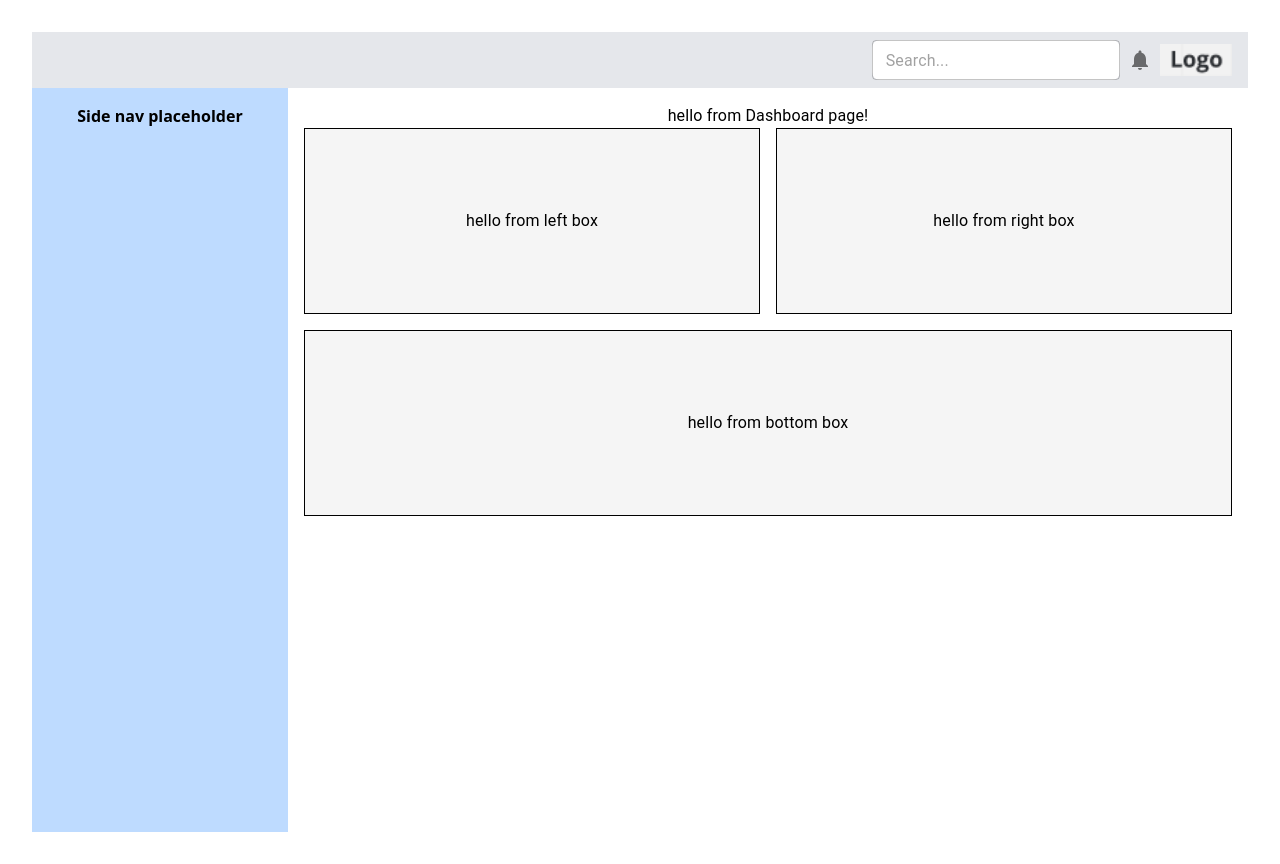
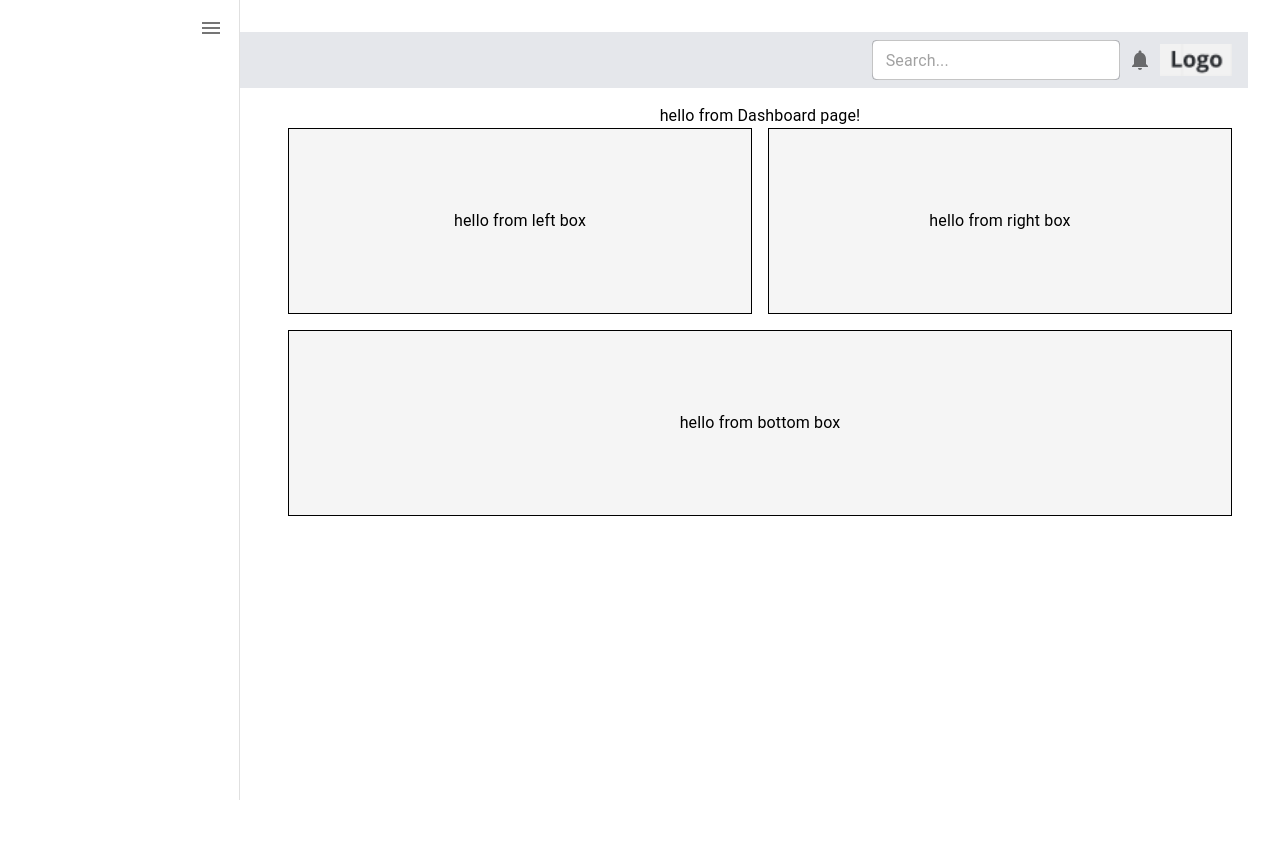
Before and after one commit to luisarevalo21/feb-2025-DSD-cohort, a React (Vite) app in the folder front-end/: page / in a window 1280 px wide. Built offline with nearby package versions, Linux system fonts and the light colour scheme.

Commit message:
forgot to cd to root directory before last commit

```diff
--- a/front-end/src/pages/RootLayout.jsx
+++ b/front-end/src/pages/RootLayout.jsx
@@ -2,6 +2,7 @@ import React from "react";
 
 import Navbar from "../components/Navbar";
 import MainHeader from "../components/MainHeader";
+import SideNavigation from "../components/SideNavigation";
 import { Outlet } from "react-router";
 
 const RootLayout = () => {
@@ -15,10 +16,11 @@ const RootLayout = () => {
 
       {/* Main layout area  */}
       <div className="flex flex-1">
+        <SideNavigation />
         {/* Side navigation(placeholder for now)  */}
-        <aside className="w-64 bg-blue-200 p-4">
+        {/* <aside className="w-64 bg-blue-200 p-4">
           <div className="text-center font-semibold">Side nav placeholder</div>
-        </aside>
+        </aside> */}
         {/* Content for the page  */}
         <main className="flex-1 p-4">
           <Outlet />
```
